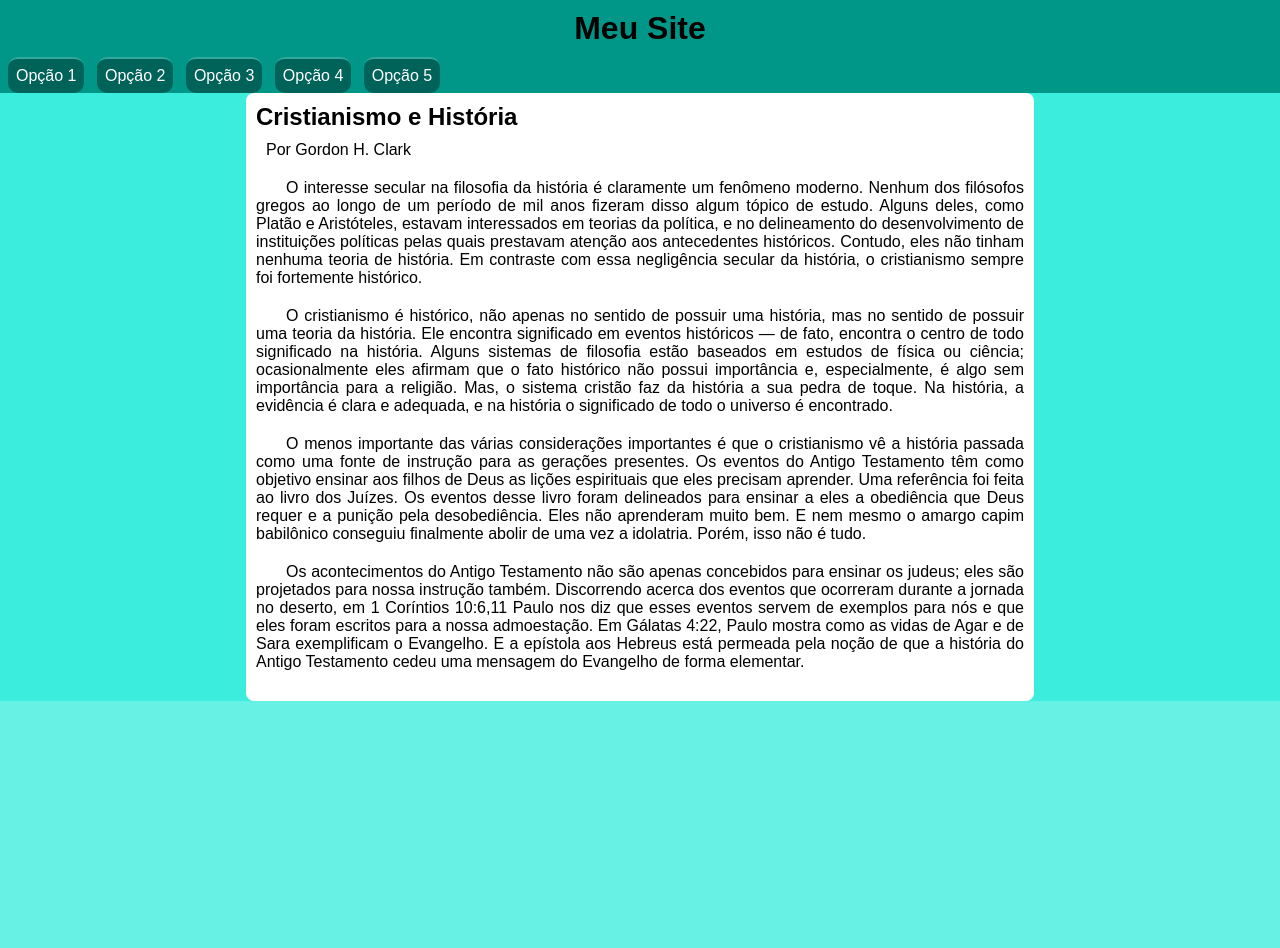
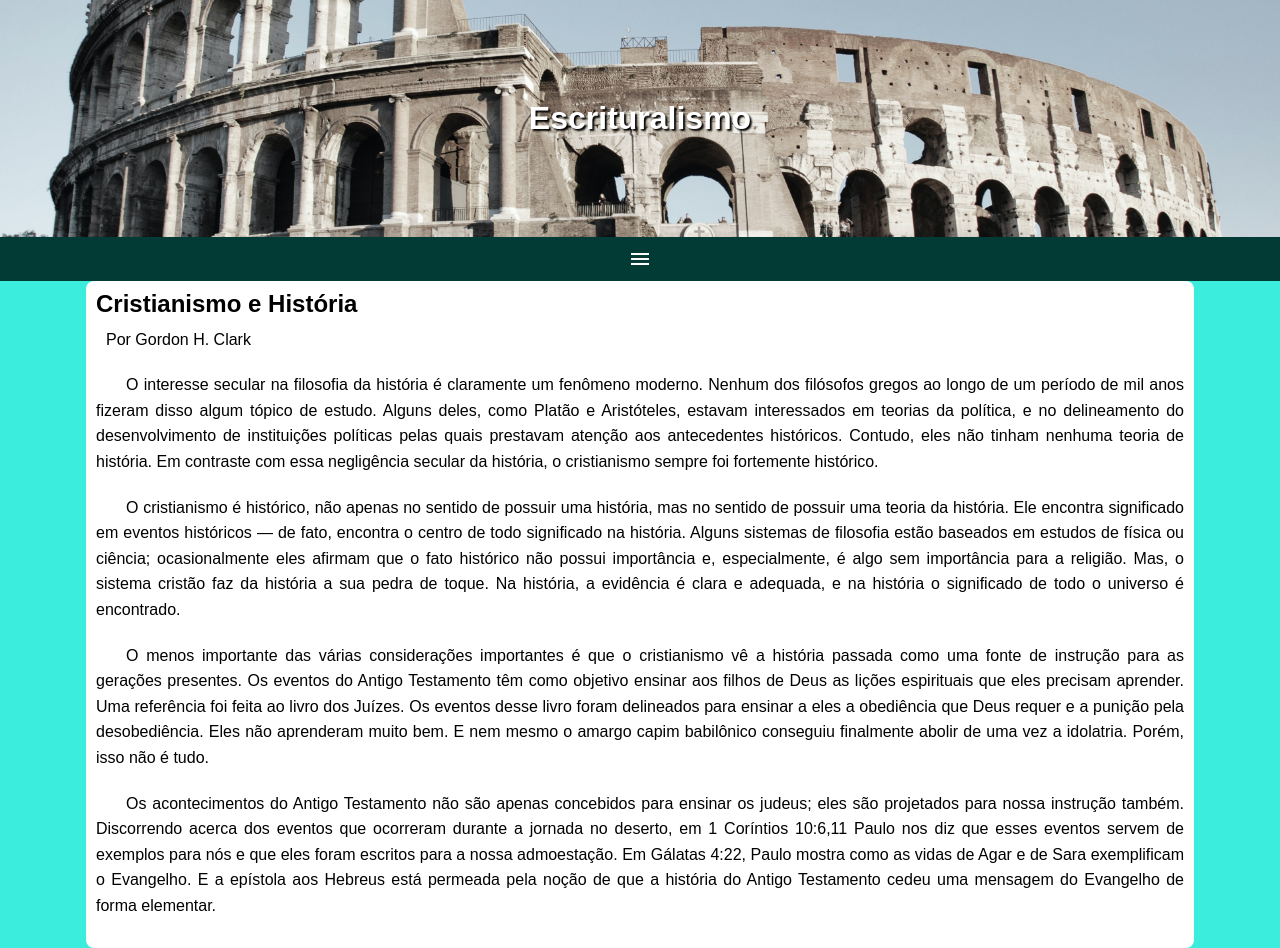
Before and after one commit to magnnoviana/html-css, a plain HTML site: page exercícios/ex26/mq005/index.html in a window 1280 px wide. Before the commit the page ends 800 px from the top, so only its background shows below. Drawn offline with Linux system fonts and the light colour scheme.

Commit message:
atualizei o ex26 mq005 media query

```diff
--- a/exercícios/ex26/mq005/estilos/media-query.css
+++ b/exercícios/ex26/mq005/estilos/media-query.css
@@ -1,7 +1,8 @@
 @charset "UTF-8";
 
 
-@media screen and (min-width: 768px) {
+@media screen and (min-width: 768px) and (max-width: 992) {
+
     i#burguer {
         display: none;
     }
@@ -14,6 +15,13 @@ menu > ul > li {
     display: inline-block;
 }
 
-main {
-    width: 768px;
+@media screen and (min-width: 992) and (max-width: 1200) {
+
 }
+
+@media screen and (min-width: 1200)  {
+    main {
+        width: 768px;
+        margin: auto;
+    }
+}
--- a/exercícios/ex26/mq005/estilos/style.css
+++ b/exercícios/ex26/mq005/estilos/style.css
@@ -15,8 +15,13 @@ header {
 }
 
 header > h1 {
-    padding: 10px;
+    background-image: url('../imagens/coliseu.jpg');
+    background-size: cover;
+    background-position: center center;
+    padding: 100px;
     text-align: center;
+    text-shadow: 2px 2px 2px black;
+    color: white;
 }
 
 i#burguer {
@@ -43,8 +48,8 @@ menu > ul {
 
 menu > ul > li> a {
     display: block;
-    padding: 8px;
-    margin-left: 8px;
+    padding: 6px;
+    margin-left: 4px;
     text-decoration: none;
     text-align: center;
     background-color: #00635A;
@@ -59,11 +64,12 @@ menu > ul > li > a:hover {
 }
 
 main {
-    width: 90vw;
+    width: 85vw;
     background-color: white;
     margin: auto;
     padding: 10px;
     border-radius: 8px;
+    line-height: 1.6em;
 }
 
 article > h2 {
--- a/exercícios/ex26/mq005/index.html
+++ b/exercícios/ex26/mq005/index.html
@@ -11,7 +11,7 @@
 </head>
 <body onresize="mudouTamanho()">
     <header>
-        <h1>Meu Site</h1>
+        <h1>Escrituralismo</h1>
         <i id="burguer" class="material-icons" onclick="clickMenu()">menu</i>
         <menu id="itens">
             <ul>
@@ -19,7 +19,6 @@
                 <li><a href="#">Opção 2</a></li>
                 <li><a href="#">Opção 3</a></li>
                 <li><a href="#">Opção 4</a></li>
-                <li><a href="#">Opção 5</a></li>
             </ul>
         </menu>
     </header>
```
Also changed, not shown: exercícios/ex26/mq005/imagens/back-pc.jpg (added), exercícios/ex26/mq005/imagens/back-phone.jpg (added), exercícios/ex26/mq005/imagens/back-print.jpg (added), exercícios/ex26/mq005/imagens/back-tablet.jpg (added), exercícios/ex26/mq005/imagens/back-tv.jpg (added), exercícios/ex26/mq005/imagens/coliseu.jpg (added), 1 other file.
